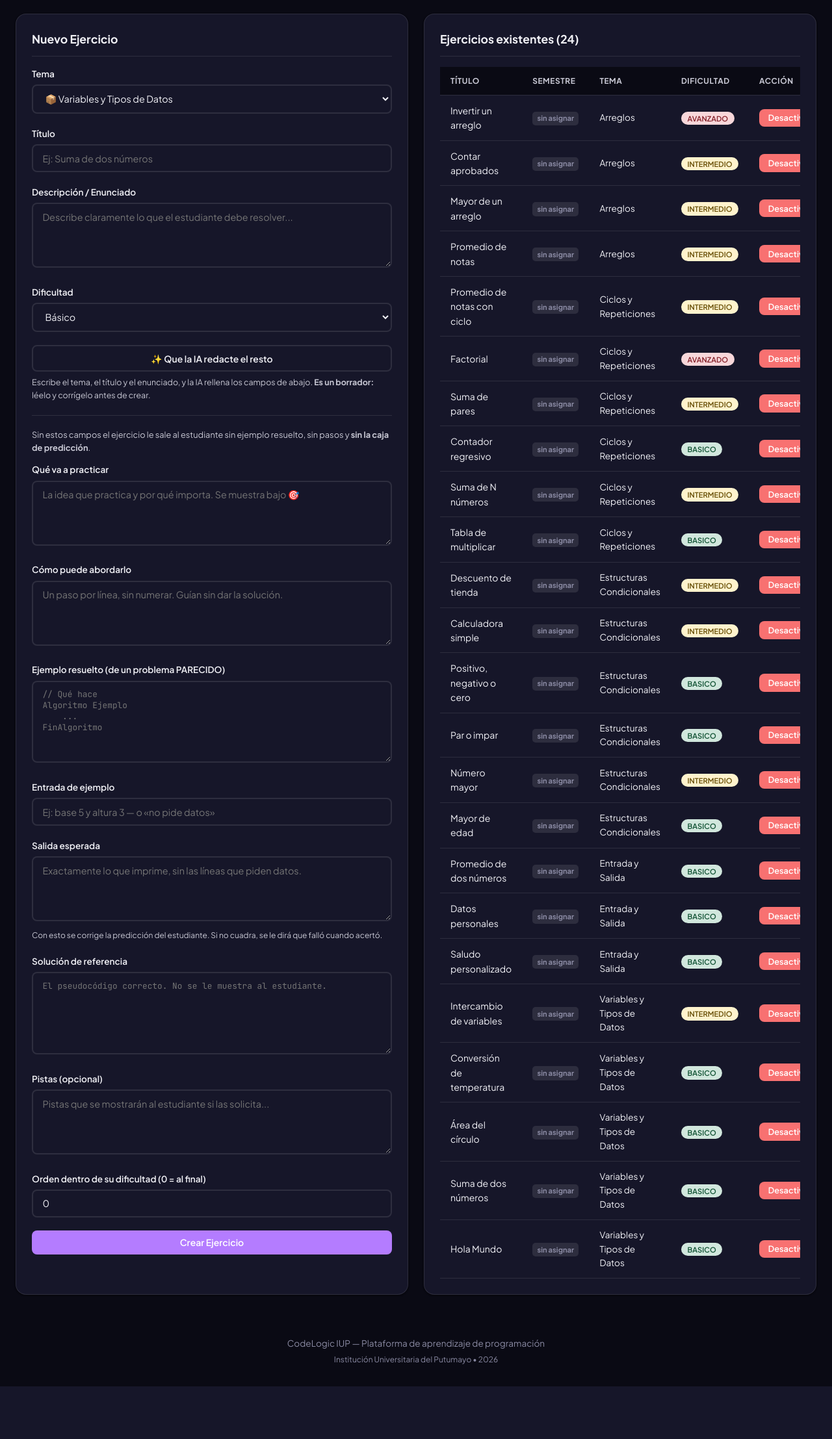
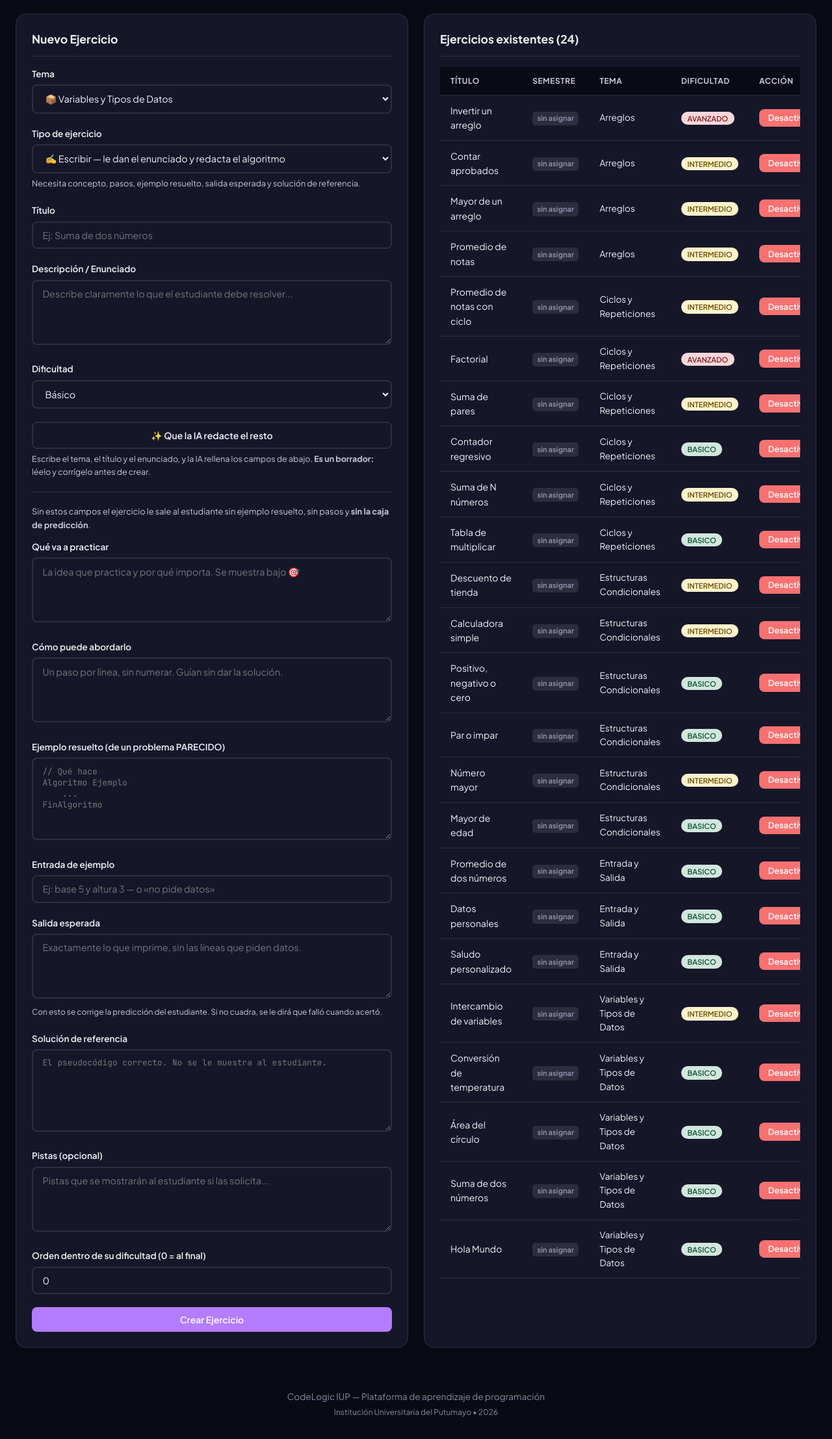
Before and after one commit to shirokurorex321/Codelogic-Tesis, a Flask app: page /admin/exercises in a window 1280 px wide. Shown: the part 174-2389 px from the top of the page at 65% size. Before the commit the page ends 2308 px from the top, so only its background shows below. Run offline with Flask 3, Linux system fonts and the light colour scheme; a user stored in the database is signed in; data comes from the database, SQL or seed files in the repository; parts of the project's set-up code (start-up, migrations or seed data) failed here and were passed over; some libraries are stand-ins or nearby versions.

Commit message:
El docente ya puede crear ejercicios de lectura y de diagrama
Se añadieron los tipos "leer" y "diagrama" pero el formulario del docente
solo sabia crear los de escribir: los tipos nuevos le eran invisibles y solo
existian los que yo habia metido por la base.

Ahora elige el tipo y el formulario se adapta. Los campos obligatorios
cambian con el tipo, porque cada uno necesita cosas distintas: uno de
lectura vive de su algoritmo y su salida, y uno de diagrama no arranca sin
diagrama. Si falta algo se crea igual pero se le dice cual y por que le va a
faltar al estudiante.

En los de diagrama puede generarlo desde su propia solucion de referencia
con un boton, que es lo mas seguro: asi el diagrama y el algoritmo dicen lo
mismo por construccion, en vez de dibujarlo a ojo y que discrepen.

```diff
--- a/app.py
+++ b/app.py
@@ -2146,8 +2146,10 @@ def admin_exercises():
         # prediccion. Eran ejercicios de segunda frente a los de la base.
         campos = ("title", "description", "hints", "concepto", "pasos",
                   "ejemplo_resuelto", "ejemplo_entrada", "ejemplo_salida",
-                  "expected_pseudocode")
+                  "expected_pseudocode", "diagrama")
         datos = {c: request.form.get(c, "").strip() for c in campos}
+        tipo = request.form.get("tipo", "escribir")
+        datos["tipo"] = tipo if tipo in ("escribir", "leer", "diagrama") else "escribir"
         datos["topic_id"] = request.form.get("topic_id")
         datos["difficulty"] = request.form.get("difficulty", "basico")
         try:
@@ -2162,9 +2164,16 @@ def admin_exercises():
         exercise = Exercise(**datos)
         db.session.add(exercise)
         db.session.commit()
-        faltan = [c for c in ("concepto", "pasos", "ejemplo_resuelto",
-                              "ejemplo_salida", "expected_pseudocode")
-                  if not datos[c]]
+        # Cada tipo necesita cosas distintas: un ejercicio de lectura vive de
+        # su algoritmo y su salida, y uno de diagrama no arranca sin diagrama.
+        exigidos = {
+            "escribir": ("concepto", "pasos", "ejemplo_resuelto",
+                         "ejemplo_salida", "expected_pseudocode"),
+            "leer":     ("concepto", "expected_pseudocode", "ejemplo_salida"),
+            "diagrama": ("concepto", "diagrama", "expected_pseudocode",
+                         "ejemplo_salida"),
+        }[datos["tipo"]]
+        faltan = [c for c in exigidos if not datos[c]]
         if faltan:
             flash("Ejercicio creado, pero le faltan campos y el estudiante los "
                   "va a echar en falta: %s. Puedes completarlos editándolo."
--- a/templates/admin/exercises.html
+++ b/templates/admin/exercises.html
@@ -33,6 +33,15 @@
                         {% endif %}
                     {% endfor %}
                 </select>
+            </div>
+            <div class="form-group">
+                <label class="form-label">Tipo de ejercicio</label>
+                <select name="tipo" id="sel-tipo" class="form-select" onchange="cambiarTipo()">
+                    <option value="escribir">✍️ Escribir — le dan el enunciado y redacta el algoritmo</option>
+                    <option value="leer">👀 Leer — le dan el algoritmo y dice qué imprime</option>
+                    <option value="diagrama">🔀 Diagrama — le dan el diagrama y escribe el pseudocódigo</option>
+                </select>
+                <p id="nota-tipo" style="font-size:0.78rem; color:var(--text-light); margin-top:0.4rem;"></p>
             </div>
             <div class="form-group">
                 <label class="form-label">Título</label>
@@ -104,6 +113,20 @@
                     style="font-family:'JetBrains Mono',monospace; font-size:0.8rem;"
                     placeholder="El pseudocódigo correcto. No se le muestra al estudiante."></textarea>
             </div>
+            <div class="form-group" id="caja-diagrama" hidden>
+                <label class="form-label">Diagrama de flujo (Mermaid)</label>
+                <textarea name="diagrama" id="campo-diagrama" class="form-textarea" rows="8"
+                    style="font-family:'JetBrains Mono',monospace; font-size:0.8rem;"
+                    placeholder="flowchart TD&#10;    A([&quot;Inicio&quot;]) --> ..."></textarea>
+                <button type="button" class="btn btn-outline btn-sm mt-2" onclick="generarDiagrama()">
+                    🔀 Generarlo desde la solución de referencia
+                </button>
+                <p style="font-size:0.78rem; color:var(--text-light); margin-top:0.4rem;">
+                    Generarlo desde tu propia solución es lo más seguro: así el diagrama
+                    y el algoritmo dicen lo mismo por construcción.
+                </p>
+                <p id="estado-diagrama" style="font-size:0.8rem; margin-top:0.3rem;"></p>
+            </div>
             <div class="form-group">
                 <label class="form-label">Pistas (opcional)</label>
                 <textarea name="hints" class="form-textarea" rows="2"
@@ -154,6 +177,44 @@
 <script>
 /* Pide a la IA un borrador y lo vuelca en los campos. No guarda nada: el
    docente lo revisa y decide. */
+const NOTAS = {
+    escribir: 'Necesita concepto, pasos, ejemplo resuelto, salida esperada y solución de referencia.',
+    leer:     'La solución de referencia ES el algoritmo que se le muestra. Pon los valores DENTRO del algoritmo, no con Leer: así no hay duda de qué imprime.',
+    diagrama: 'Necesita el diagrama y la solución de referencia. Se corrige ejecutando lo que escriba el alumno y comparando la salida, no el texto.'
+};
+function cambiarTipo() {
+    const t = document.getElementById('sel-tipo').value;
+    document.getElementById('caja-diagrama').hidden = (t !== 'diagrama');
+    document.getElementById('nota-tipo').textContent = NOTAS[t] || '';
+}
+document.addEventListener('DOMContentLoaded', cambiarTipo);
+
+async function generarDiagrama() {
+    const form = document.getElementById('sel-tipo').closest('form');
+    const ps = form.querySelector('[name="expected_pseudocode"]').value.trim();
+    const est = document.getElementById('estado-diagrama');
+    if (!ps) { est.style.color = 'var(--error)'; est.textContent = 'Escribe primero la solución de referencia.'; return; }
+    est.style.color = 'var(--text-light)'; est.textContent = 'Generando…';
+    try {
+        const r = await fetch('/api/diagram', {
+            method: 'POST',
+            headers: { 'Content-Type': 'application/json',
+                       'X-CSRFToken': document.querySelector('meta[name="csrf-token"]').content },
+            body: JSON.stringify({ pseudocode: ps })
+        });
+        const d = await r.json();
+        if (d.success) {
+            document.getElementById('campo-diagrama').value = d.diagram;
+            est.style.color = 'var(--success,#16a34a)';
+            est.textContent = 'Listo. Revísalo antes de crear el ejercicio.';
+        } else {
+            est.style.color = 'var(--error)'; est.textContent = d.error || 'No se pudo generar.';
+        }
+    } catch (e) {
+        est.style.color = 'var(--error)'; est.textContent = 'Error de conexión.';
+    }
+}
+
 document.getElementById('btn-redactar').addEventListener('click', async function () {
     const form = this.closest('form');
     const estado = document.getElementById('redactar-estado');
```
